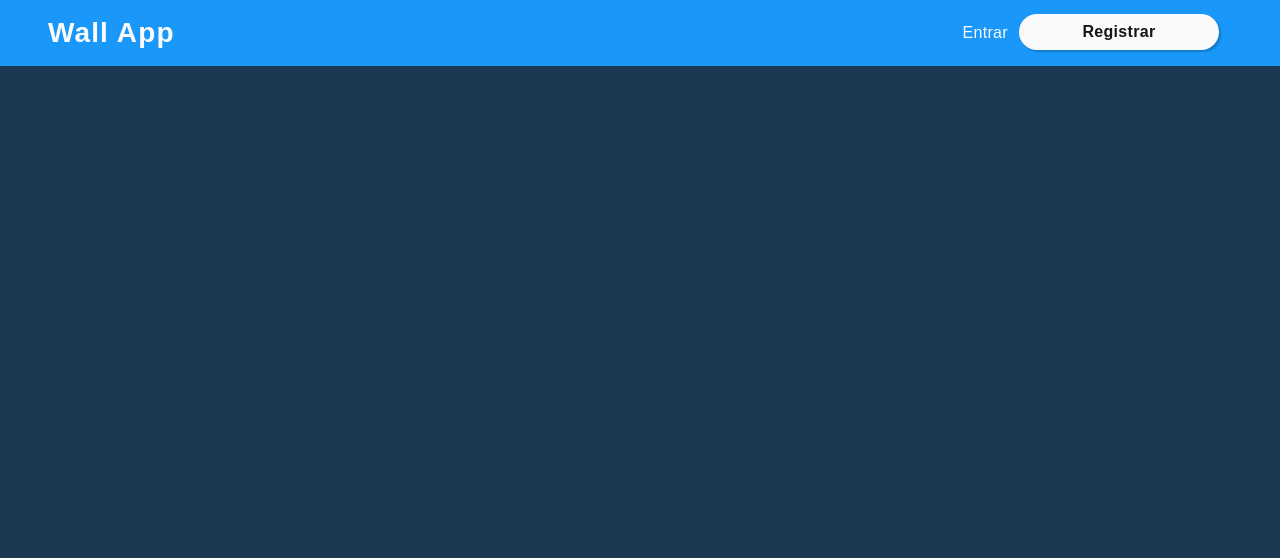
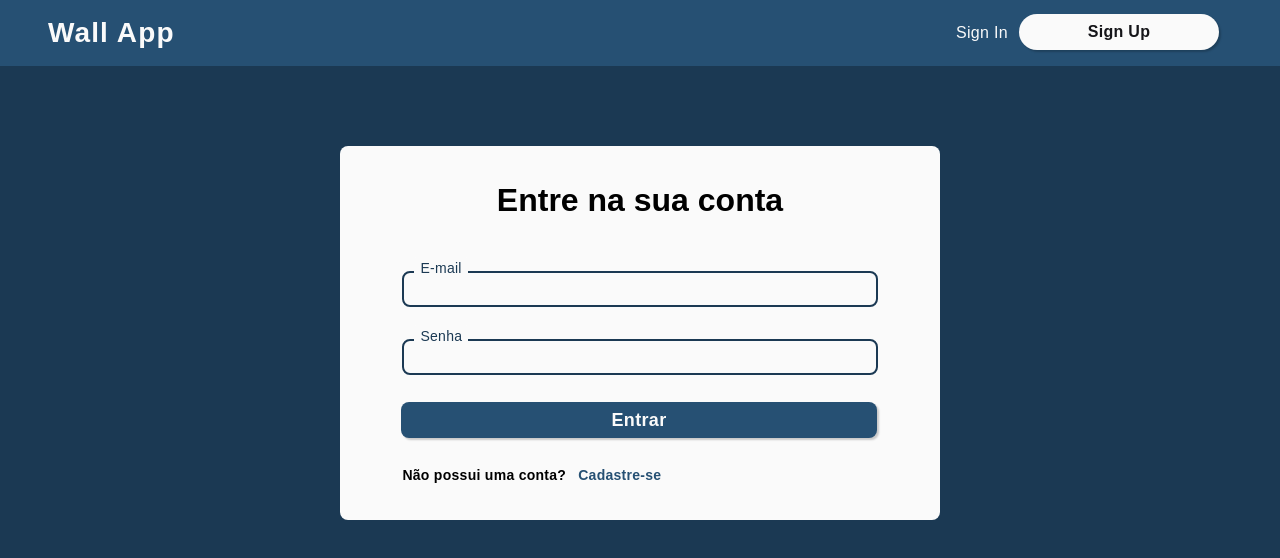
Before and after one commit to rodrigonahid/tsl-client, a React (Vite) app: page /login in a window 1280 px wide. Shown: the top 558 px of the page. Built offline with nearby package versions, Linux system fonts and the light colour scheme.

Commit message:
creating login form

```diff
--- a/src/App.jsx
+++ b/src/App.jsx
@@ -2,6 +2,7 @@ import { useState } from "react";
 import { BrowserRouter as Router, Routes, Route } from "react-router-dom";
 
 import Header from "./components/Header";
+import Login from "./components/Login";
 import Wall from "./components/Wall";
 import { GlobalStyle } from "./styles/global";
 import ThemeContext from "./styles/theme";
@@ -13,6 +14,7 @@ function App() {
         <Header />
         <Routes>
           <Route path="/" element={<Wall />} />
+          <Route path="/login" element={<Login />} />
         </Routes>
       </Router>
       <GlobalStyle />
--- a/src/components/Header/index.jsx
+++ b/src/components/Header/index.jsx
@@ -35,10 +35,10 @@ export default function Header() {
           )} */}
           <>
             <Link to="/login">
-              <span>Entrar</span>
+              <span>Sign In</span>
             </Link>
             <Link to="/register">
-              <LoginButton>Registrar</LoginButton>
+              <LoginButton>Sign Up</LoginButton>
             </Link>
           </>
         </HeaderRight>
--- /dev/null
+++ b/src/components/Login/index.jsx
@@ -0,0 +1,60 @@
+import { useEffect, useState } from "react";
+import { Link, useNavigate } from "react-router-dom";
+import { api } from "../../services/axios";
+import { FormButton, StyledInput } from "../../styles/button";
+import { ErrorMessage } from "../../styles/global";
+
+import { FormContainer, FormWrapper, LoginForm, Already } from "./style";
+
+export default function Login() {
+  const navigate = useNavigate();
+
+  const [email, setEmail] = useState();
+  const [password, setPassword] = useState();
+  const [error, setError] = useState("");
+
+  const handleLogin = (e) => {
+    setError("");
+    e.preventDefault();
+    if (!email || !password) {
+      return setError("Preencha o formulário");
+    }
+    api
+      .post("/login", { email, password })
+      .then((res) => {
+        if (res.problem) {
+          return setError("Usuário e/ou senha inválidos");
+        }
+        localStorage.setItem("auth-token", res.data.token);
+        loginUser(res.data.token, res.data.user);
+        navigate("/");
+      })
+      .catch((err) => setError(err));
+  };
+
+  return (
+    <FormContainer>
+      <FormWrapper>
+        <h1>Entre na sua conta</h1>
+        <LoginForm>
+          <StyledInput
+            onChange={(e) => setEmail(e.target.value)}
+            label="E-mail"
+            type="text"
+          />
+          <StyledInput
+            onChange={(e) => setPassword(e.target.value)}
+            label="Senha"
+            type="text"
+          />
+          <FormButton children="Entrar" onClick={handleLogin} />
+          {error && <ErrorMessage>{error}</ErrorMessage>}
+          <Already>
+            <span>Não possui uma conta?</span>
+            <Link to="/register">Cadastre-se</Link>
+          </Already>
+        </LoginForm>
+      </FormWrapper>
+    </FormContainer>
+  );
+}
--- /dev/null
+++ b/src/components/Login/style.js
@@ -0,0 +1,48 @@
+import styled from "styled-components";
+import { Container } from "../../styles/global";
+
+export const FormContainer = styled(Container)`
+  max-width: 600px;
+  padding: 10vh 0;
+`;
+
+export const FormWrapper = styled.div`
+  display: flex;
+  align-items: center;
+  justify-content: center;
+  flex-direction: column;
+  background-color: #fafafa;
+  padding: 36px;
+  border-radius: 8px;
+  ${({ theme }) => theme.animation.pop}
+  h1 {
+    margin-bottom: 36px;
+  }
+`;
+
+export const LoginForm = styled.form`
+  display: flex;
+  justify-content: center;
+  flex-direction: column;
+  width: 90%;
+  input {
+    width: 100%;
+  }
+`;
+
+export const Already = styled.div`
+  display: flex;
+  align-items: center;
+  margin-top: 16px;
+  font-style: normal;
+  font-weight: 600;
+  font-size: 14px;
+  line-height: 17px;
+  display: flex;
+  align-items: center;
+  letter-spacing: 0.02em;
+  a {
+    color: ${({ theme }) => theme.colors.blue};
+    margin-left: 12px;
+  }
+`;
--- /dev/null
+++ b/src/styles/button.jsx
@@ -0,0 +1,104 @@
+import styled from "styled-components";
+
+const InputWrapper = styled.span`
+  position: relative;
+  margin: 16px 0;
+  width: 100%;
+  p {
+    position: absolute;
+    top: -14px;
+    left: 12px;
+    padding: 0 6px;
+    border-radius: 4px;
+    background: ${({ theme }) => theme.colors.white};
+    color: ${({ theme }) => theme.colors.navyBlue};
+    font-style: normal;
+    font-weight: 500;
+    font-size: 14px;
+    line-height: 22px;
+    display: flex;
+    align-items: center;
+    text-align: center;
+    letter-spacing: 0.02em;
+    &:focus {
+      background: red;
+    }
+  }
+  input {
+    height: 36px;
+    padding: 0 12px;
+    width: 100%;
+    background: transparent;
+    font-weight: 500;
+    border: 2px solid ${({ theme }) => theme.colors.navyBlue};
+    border-radius: 8px;
+  }
+`;
+
+export const StyledInput = ({ label, ...props }) => {
+  return (
+    <InputWrapper>
+      <p>{label}</p>
+      <input {...props} />
+    </InputWrapper>
+  );
+};
+
+export const FormButton = styled.button`
+  display: flex;
+  align-items: center;
+  justify-content: center;
+  background: ${({ theme }) => theme.colors.blue};
+  padding: 0 16px;
+  margin: 12px 0;
+  height: 36px;
+  border-radius: 8px;
+  border: none;
+  cursor: pointer;
+  box-shadow: 2px 2px 2px rgba(0, 0, 0, 0.2);
+  transition: 0.2s;
+  transform: translate3d(-1px, -1px, 0px);
+  font-style: normal;
+  font-weight: 600;
+  font-size: 18px;
+  line-height: 22px;
+  display: flex;
+  align-items: center;
+  text-align: center;
+  letter-spacing: 0.02em;
+  &:hover {
+    box-shadow: none;
+    transform: none;
+  }
+  color: ${({ theme }) => theme.colors.white};
+`;
+
+// Dropdown
+
+export const Dropdown = styled.div`
+  position: relative;
+  z-index: 10;
+  height: 36px;
+  margin: 12px 0;
+  width: 100%;
+  background: transparent;
+  font-weight: 500;
+  border: 2px solid ${({ theme }) => theme.colors.navyBlue};
+  border-radius: 8px;
+  ${({ active }) => active && `border-radius: 8px 8px 0 0;`}
+`;
+
+export const MenuList = styled.ul`
+  position: absolute;
+  left: -2px;
+  top: 30px;
+  width: calc(100% + 4px);
+  padding: 8px;
+  border: 2px solid black;
+  border-top: none;
+  border-radius: 0 0 8px 8px;
+  ${({ active }) => !active && `display: none`};
+  background-color: ${({ theme }) => theme.colors.white};
+`;
+
+export const MenuItems = styled.li``;
--- a/src/styles/theme.jsx
+++ b/src/styles/theme.jsx
@@ -6,7 +6,7 @@ const theme = {
     white: "#FAFAFA",
     gray: "#777777",
     navyBlue: "#1B3953",
-    blue: "#1998F9",
+    blue: "#265073",
     error: "#F83540",
   },
   animation: {
```
